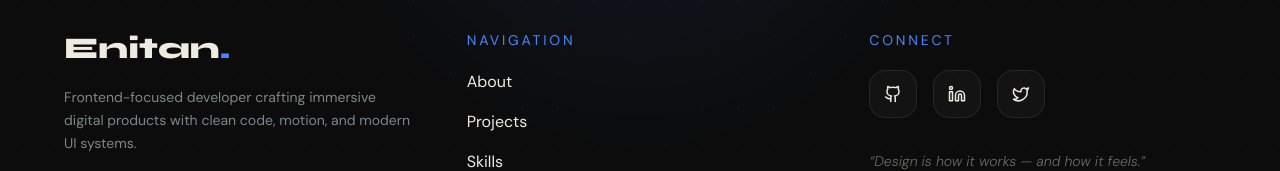
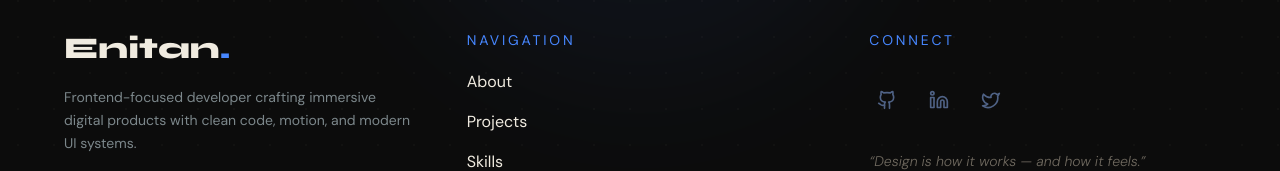
Before and after one commit to Ennyola4/portfolio, a React (Vite) app: page / in a window 1280 px wide. Shown: the part 7654-7825 px from the top of the page. Built offline with nearby package versions, Linux system fonts and the light colour scheme.

Commit message:
changed years of experience

```diff
--- a/src/components/Footer.tsx
+++ b/src/components/Footer.tsx
@@ -61,9 +61,18 @@ const navLinks = [
 ];
 
 const socialLinks = [
-  { icon: Github, href: "#", label: "GitHub" },
-  { icon: Linkedin, href: "#", label: "LinkedIn" },
-  { icon: Twitter, href: "#", label: "Twitter" },
+  {
+    icon: Github,
+    url: "https://github.com/Ennyola4",
+  },
+  {
+    icon: Linkedin,
+    url: "https://www.linkedin.com/in/enitan-ajayi-02829a3a7/",
+  },
+  {
+    icon: Twitter,
+    url: "https://x.com/realennyitan",
+  },
 ];
 
 // ── Component ─────────────────────────────────────────────────────────────────
@@ -271,24 +280,25 @@ const Footer = () => {
                 Connect
               </h4>
 
-              <div className="flex items-center gap-4">
-                {socialLinks.map((social) => (
+              <motion.div className="mt-8 flex gap-4">
+                {socialLinks.map(({ icon: Icon, url }, index) => (
                   <motion.a
-                    key={social.label}
-                    href={social.href}
-                    whileHover={{ y: -4 }}
-                    whileTap={{ scale: 0.95 }}
-                    className="w-12 h-12 rounded-2xl flex items-center justify-center transition-all duration-300"
-                    style={{
-                      background: "rgba(255,255,255,0.03)",
-                      border: "1px solid rgba(255,255,255,0.08)",
-                      color: "#f0ebe0",
-                    }}
+                    key={index}
+                    href={url}
+                    target="_blank"
+                    rel="noopener noreferrer"
+                    whileHover={{ scale: 1.2, y: -3 }}
+                    whileTap={{ scale: 0.9 }}
+                    initial={{ opacity: 0, x: -20 }}
+                    animate={{ opacity: 1, x: 0 }}
+                    transition={{ delay: 0.4 + index * 0.1 }}
+                    className="rounded-full p-2 transition-colors duration-300 hover:bg-white/10"
+                    style={{ color: "var(--muted)" }}
                   >
-                    <social.icon size={18} />
+                    <Icon size={20} />
                   </motion.a>
                 ))}
-              </div>
+              </motion.div>
 
               {/* Mini quote */}
               <p
--- a/src/components/HomePage.tsx
+++ b/src/components/HomePage.tsx
@@ -6,6 +6,22 @@ import pic2 from "/pic2.jpeg";
 import businessBanking from "/businessBanking.png"
 import goldbucks from "/goldbucks.png"
 import me from "/me.jpeg"
+
+
+const socialLinks = [
+  {
+    icon: Github,
+    url: "https://github.com/Ennyola4",
+  },
+  {
+    icon: Linkedin,
+    url: "https://www.linkedin.com/in/enitan-ajayi-02829a3a7/",
+  },
+  {
+    icon: Twitter,
+    url: "https://x.com/realennyitan",
+  },
+];
 
 // ── Variants ────────────────────────────────────────────────────────────────
 
@@ -333,17 +349,19 @@ const HomePage = () => {
             </motion.div>
 
             {/* Social Links */}
-            <motion.div variants={fadeUp} className="flex gap-4 mt-8">
-              {[Github, Linkedin, Twitter].map((Icon, index) => (
+            <motion.div variants={fadeUp} className="mt-8 flex gap-4">
+              {socialLinks.map(({ icon: Icon, url }, index) => (
                 <motion.a
                   key={index}
-                  href="#"
+                  href={url}
+                  target="_blank"
+                  rel="noopener noreferrer"
                   whileHover={{ scale: 1.2, y: -3 }}
                   whileTap={{ scale: 0.9 }}
                   initial={{ opacity: 0, x: -20 }}
                   animate={{ opacity: 1, x: 0 }}
                   transition={{ delay: 0.4 + index * 0.1 }}
-                  className="p-2 rounded-full transition-colors duration-300 hover:bg-white/10"
+                  className="rounded-full p-2 transition-colors duration-300 hover:bg-white/10"
                   style={{ color: "var(--muted)" }}
                 >
                   <Icon size={20} />
```
